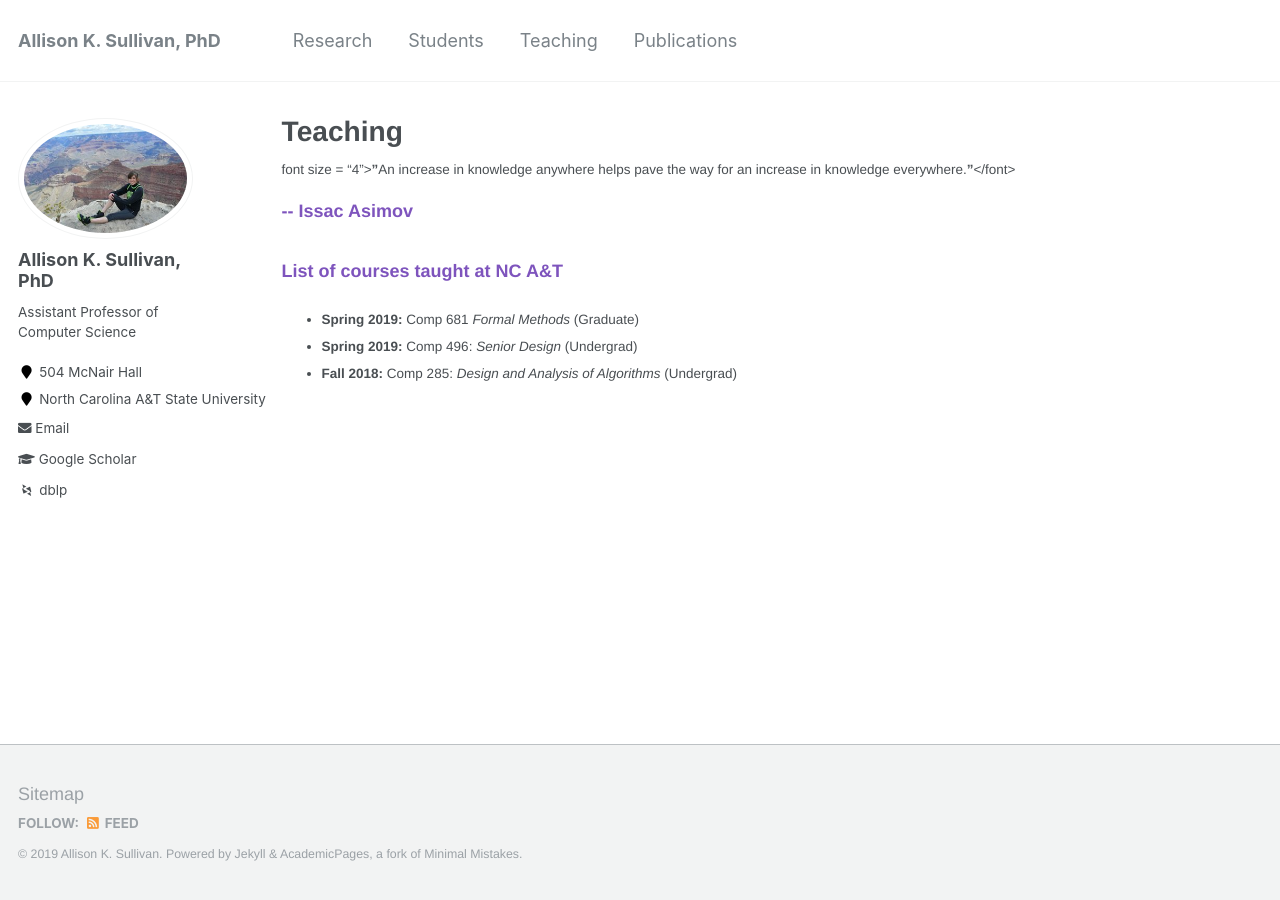
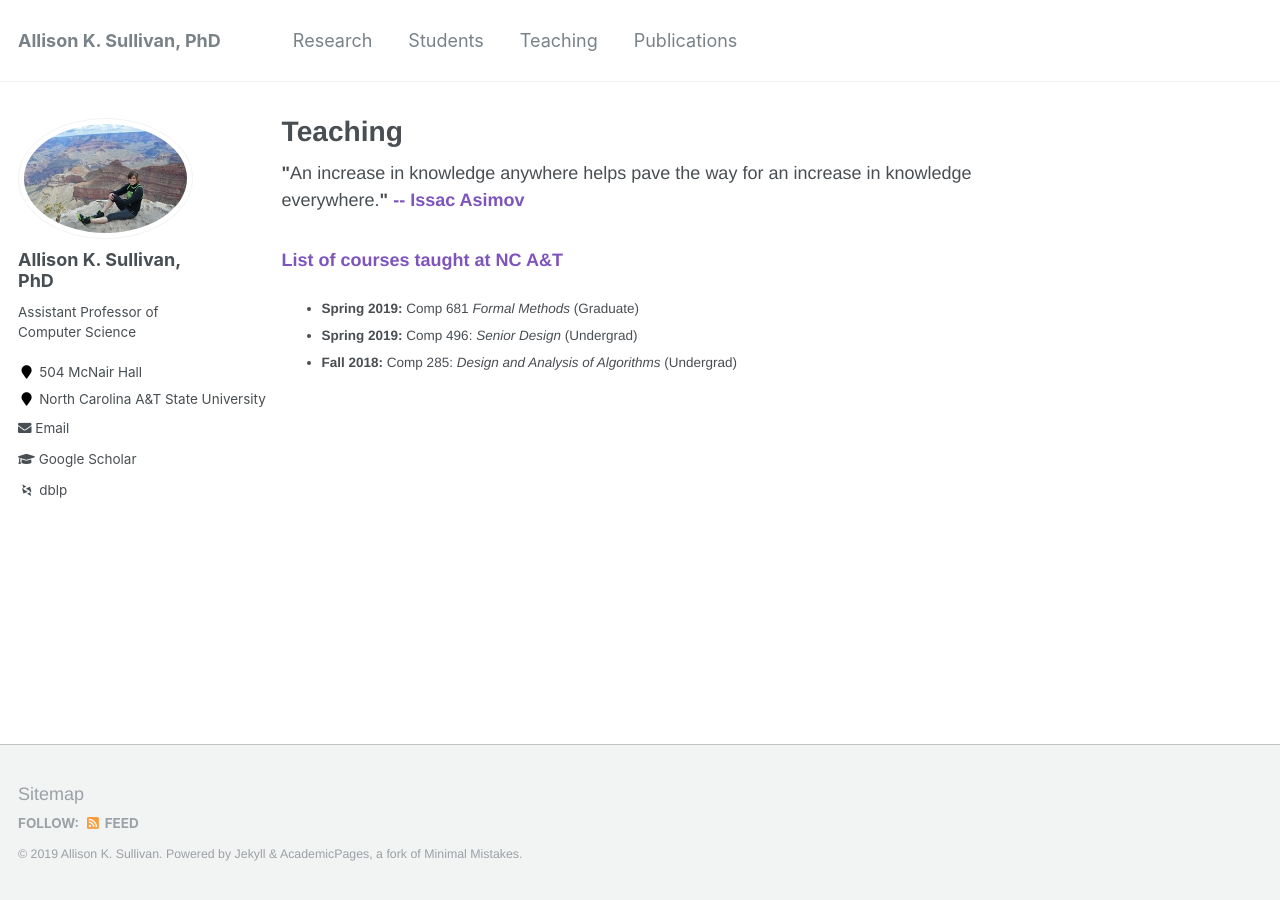
Before and after one commit to Allisonius/allisonius.github.io, a Jekyll site: the page built from _pages/teaching.md, in a window 1280 px wide. Built offline with Jekyll 4.4.1, drawn with Linux system fonts in a browser that asks for light colours; some web fonts are replaced.

Commit message:
Update teaching.md

```diff
--- a/_pages/teaching.md
+++ b/_pages/teaching.md
@@ -4,7 +4,7 @@ permalink: /teaching/
 author_profile: true
 ---
 
-font size = "4"><b>"</b>An increase in knowledge anywhere helps pave the way for an increase in knowledge everywhere.<b>"</b></font>
+<font size = "4"><b>"</b>An increase in knowledge anywhere helps pave the way for an increase in knowledge everywhere.<b>"</b></font>
 
 <font color = "#7e54bd"><b>-- Issac Asimov</b></font>
 
```
